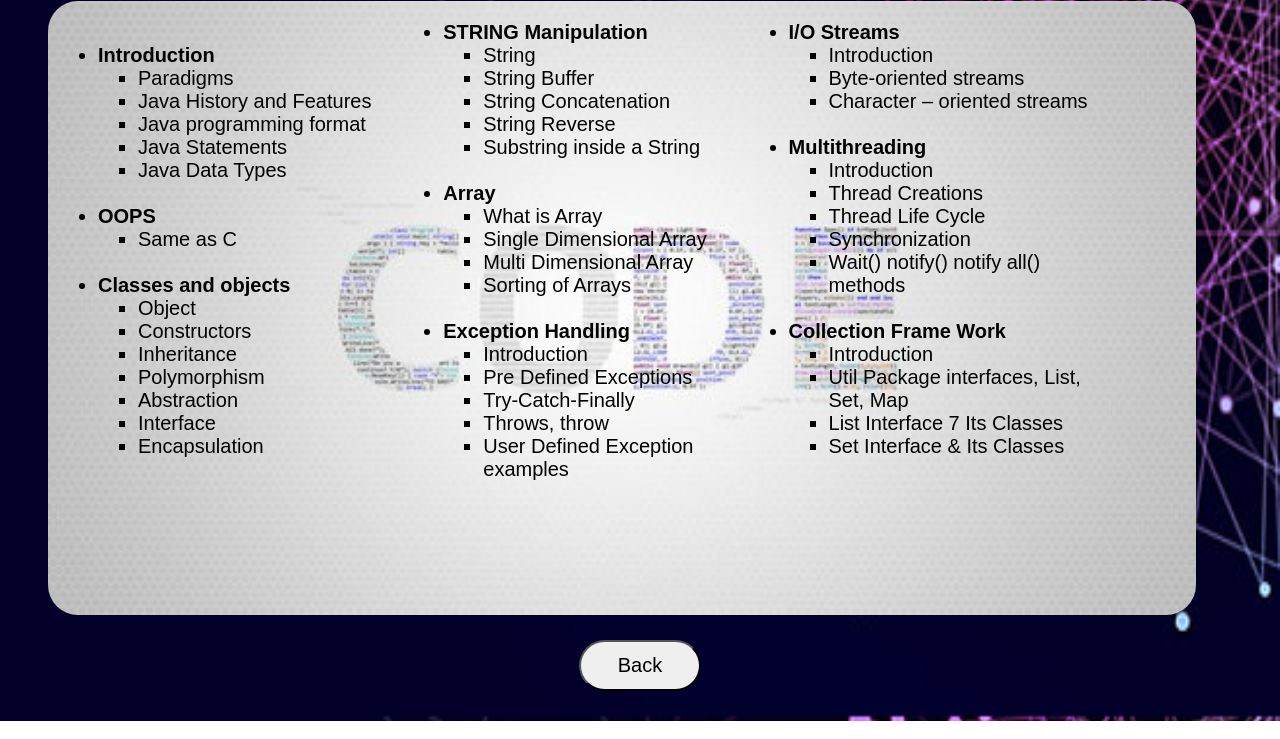
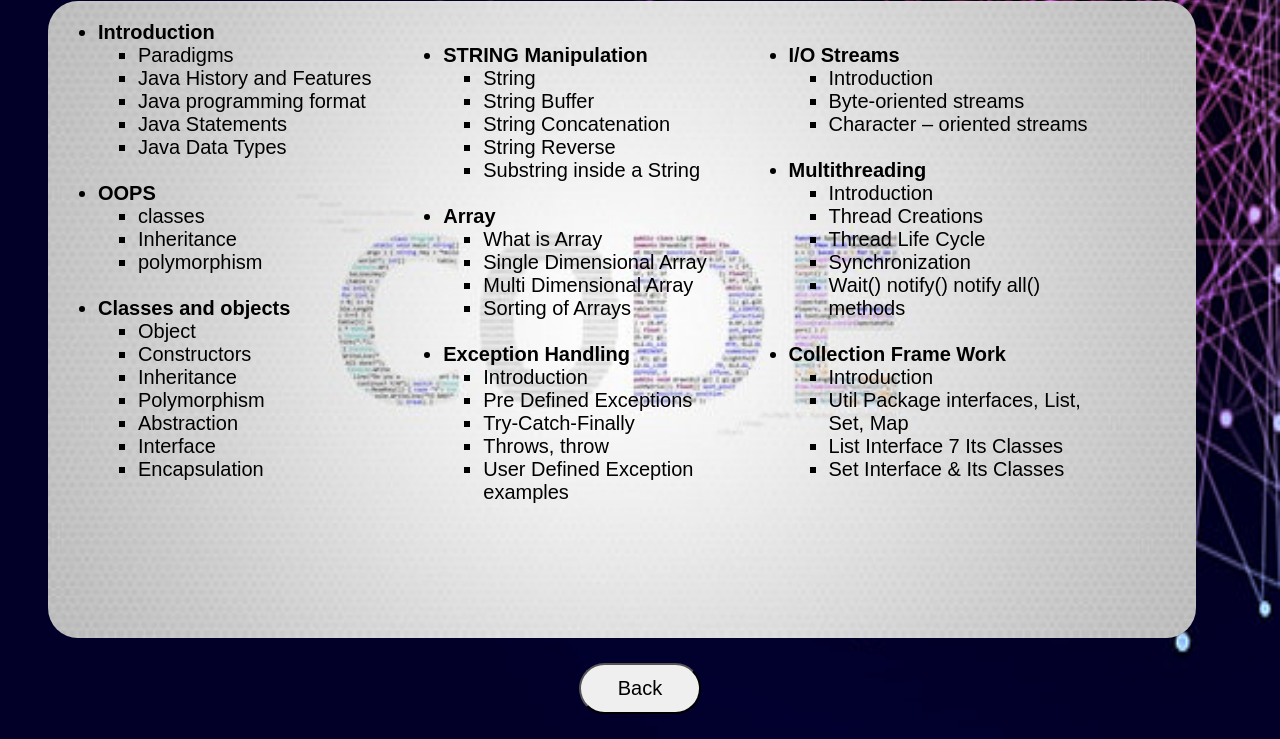
Before and after one commit to deorepriti/Digitalworld, a plain HTML site: page java.html in a window 1280 px wide. Shown: the part 79-818 px from the top of the page. Drawn offline with Linux system fonts and the light colour scheme.

Commit message:
created digital world

```diff
--- a/java.html
+++ b/java.html
@@ -83,7 +83,9 @@
                     <br>
                 <li class ="li">OOPS</li>
                     <ul type = "square">
-                        <li> Same as C</li>
+                        <li>classes</li>
+                        <li>Inheritance</li>
+                        <li>polymorphism</li>
                     </ul>
                     <br>
                     <li class ="li">Classes and objects</li>
```
